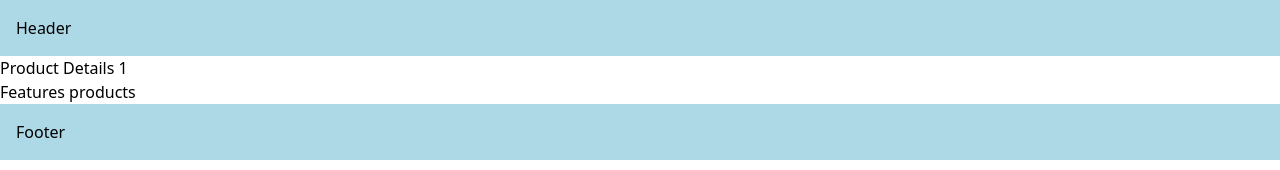
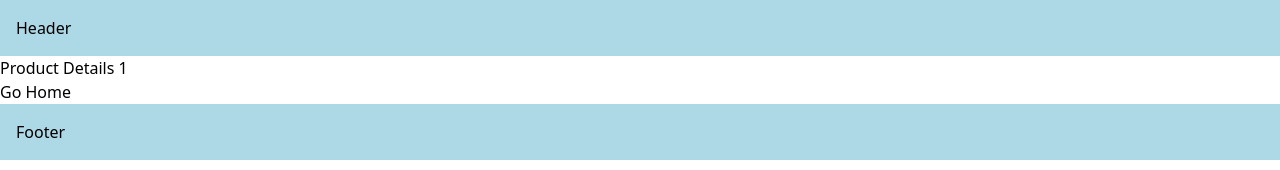
Before and after one commit to ChotaliyaYash/Next-JS-Practice, a Next.js app in the folder next_practice_one/: page /products/1 in a window 1280 px wide. Shown: the top 170 px of the page. Built offline with nearby package versions, Linux system fonts and the light colour scheme.

Commit message:
layout preservs the data... it does not remount like pages and as normal react components

```diff
--- a/next_practice_one/src/app/(auth)/(with-auth-layout)/layout.tsx
+++ b/next_practice_one/src/app/(auth)/(with-auth-layout)/layout.tsx
@@ -2,7 +2,7 @@
 
 import Link from 'next/link'
 import { usePathname } from 'next/navigation'
-import React from 'react'
+import React, { useState } from 'react'
 
 type AuthLayoutProps = {
     children: React.ReactNode
@@ -11,6 +11,8 @@
 const AuthLayout = (props: AuthLayoutProps) => {
 
     const { children } = props
+
+    const [input, setInput] = useState("");
 
     const navLinks = [
         { href: '/', label: 'Home' },
@@ -32,6 +34,9 @@
                     })
                 }
             </div>
+            <div className=''>
+                <input type="text" value={input} onChange={(e) => setInput(e.target.value)} />
+            </div>
             {children}
             <Link href={"/forgot-password"}>Forgot Password</Link>
         </>
--- a/next_practice_one/src/app/products/[productId]/layout.tsx
+++ b/next_practice_one/src/app/products/[productId]/layout.tsx
@@ -1,3 +1,6 @@
+"use client"
+
+import { useRouter } from 'next/navigation'
 import React from 'react'
 
 type propsType = {
@@ -8,10 +11,17 @@
 
     const { children } = props
 
+    const router = useRouter()
+
+    const handleClick = () => {
+        console.log("Go Home");
+        router.replace("/")
+    }
+
     return (
         <>
             {children}
-            <h2>Features products</h2>
+            <button onClick={handleClick} >Go Home</button>
         </>
     )
 }
```
